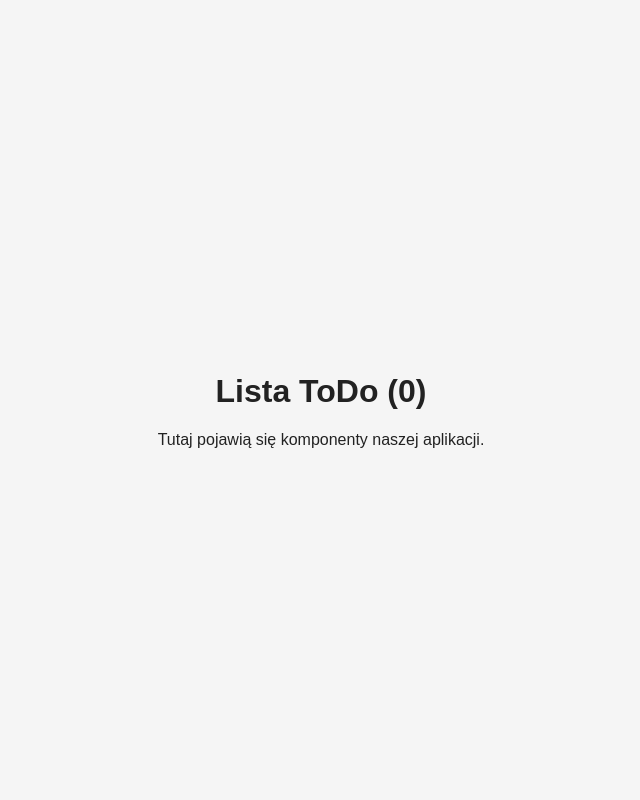
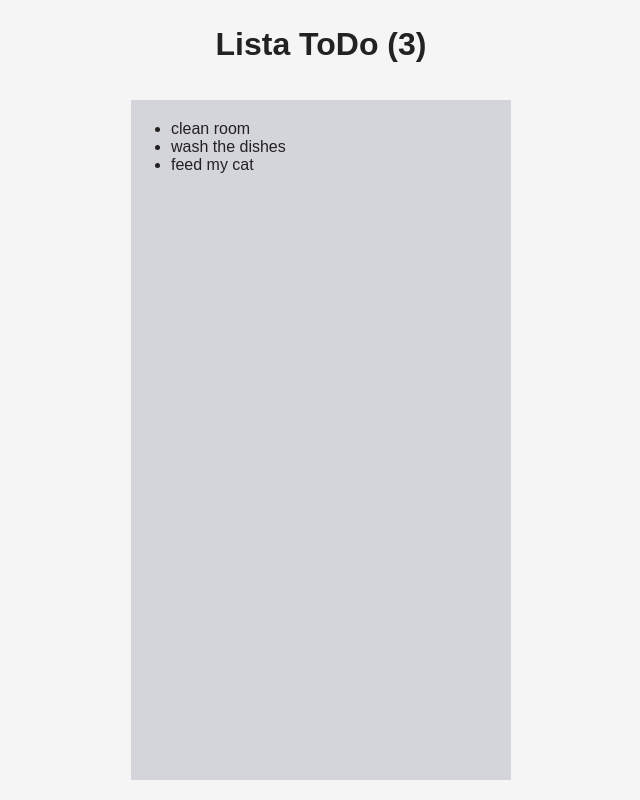
Before and after one commit to agmkowalczyk/kodilla-16, a React app: page / in a window 1280 px wide. Shown: the whole page, without its empty margins (319-959 px from the left). Built offline with nearby package versions, Linux system fonts and the light colour scheme.

Commit message:
kodilla 16.5

```diff
--- a/package.json
+++ b/package.json
@@ -12,9 +12,12 @@
 		"babel-preset-es2015": "^6.24.1",
 		"babel-preset-react": "^6.24.1",
 		"css-loader": "^0.28.7",
+		"html-webpack-plugin": "^2.30.1",
+		"optimize-js-plugin": "0.0.4",
 		"react": "^16.1.1",
 		"react-dom": "^16.1.1",
-		"style-loader": "^0.19.0"
+		"style-loader": "^0.19.0",
+		"webpack": "^3.8.1"
 	},
 	"dependencies": {
 		"uuid": "^3.1.0"
--- a/src/containers/App.js
+++ b/src/containers/App.js
@@ -2,14 +2,23 @@ import React from 'react';
 import uuid from 'uuid';
 import style from './App.css';
 import Title from './Title.js';
+import TodoList from './TodoList.js';
 
 class App extends React.Component {
     constructor(props){
         super(props);
         this.state = {
-            data: [],
-            items: 0
-        };
+            data: [{
+                id: 1,
+                    text: 'clean room'
+                }, {
+                id: 2,
+                    text: 'wash the dishes'
+                }, {
+                id: 3,
+                    text: 'feed my cat'
+            }]
+        }
     }
 
     addTodo(val){
@@ -29,8 +38,8 @@ class App extends React.Component {
     render() {
         return (
             <div className={style.TodoApp}>
-                <Title title='Lista ToDo' items={this.state.items}/>
-                    Tutaj pojawią się komponenty naszej aplikacji.
+                <Title title='Lista ToDo' count={this.state.data.length}/>
+                <TodoList data={this.state.data} remove={this.removeTodo}/>
             </div>
         );
     }
--- a/src/containers/Title.js
+++ b/src/containers/Title.js
@@ -1,5 +1,5 @@
 import React from 'react';
 
-const Title = props => <h1>{props.title} ({props.items})</h1>
+const Title = props => <h1>{props.title} ({props.count})</h1>
 
 export default Title;
--- /dev/null
+++ b/src/containers/TodoList.css
@@ -0,0 +1,6 @@
+.TodoList {
+    background: #d4d4db;
+    width: 300px;
+    height: 50vw;
+    padding: 20px 40px;
+}
--- a/src/containers/TodoList.js
+++ b/src/containers/TodoList.js
@@ -0,0 +1,6 @@
+import React from 'react';
+import style from './TodoList.css';
+
+const TodoList = props => <ul className={style.TodoList}>{props.data.map( (item) => <li key={item.id}>{item.text}</li>)}</ul>
+
+export default TodoList;
--- a/index.html
+++ b/src/index.html
@@ -6,6 +6,5 @@
 </head>
 <body>
     <div id="app"></div>
-    <script src="build/app.bundle.js"></script>
 </body>
 </html>
--- a/webpack.config.js
+++ b/webpack.config.js
@@ -1,9 +1,13 @@
 const path = require('path');
+const webpack = require('webpack');
+const HtmlWebpackPlugin = require('html-webpack-plugin');
+const UglifyJSPlugin = require('uglifyjs-webpack-plugin');
+const OptimizeJsPlugin = require('optimize-js-plugin');
 
-//webpack.config.js
+
 module.exports = {
     entry: './src/index.js',
-    	output: {
+    output: {
         path: path.resolve(__dirname, 'build'),
         filename: 'app.bundle.js'
     },
@@ -27,5 +31,17 @@ module.exports = {
 		        ]
 		    }
 		]
-	}
+	},
+
+	plugins: [
+		new HtmlWebpackPlugin({
+			template: 'src/index.html',
+			filename: 'index.html',
+			inject: 'body'
+		}),
+		new webpack.optimize.UglifyJsPlugin(),
+		new OptimizeJsPlugin({
+		  	sourceMap: false
+		})
+	]
 };
```
Also changed, not shown: src/containers/Title.css (deleted), 2 other files (tests, documents, lock files or other folders).
